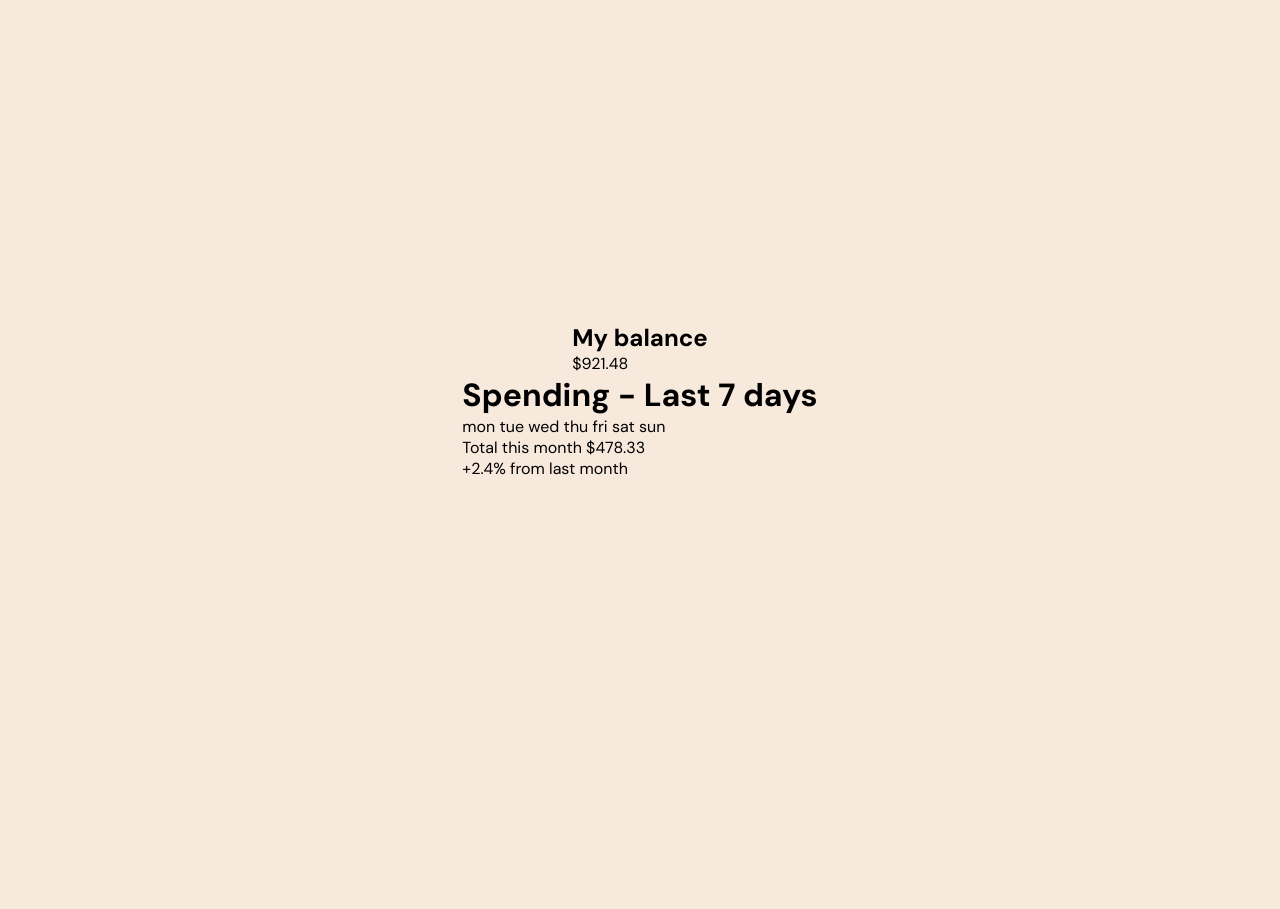
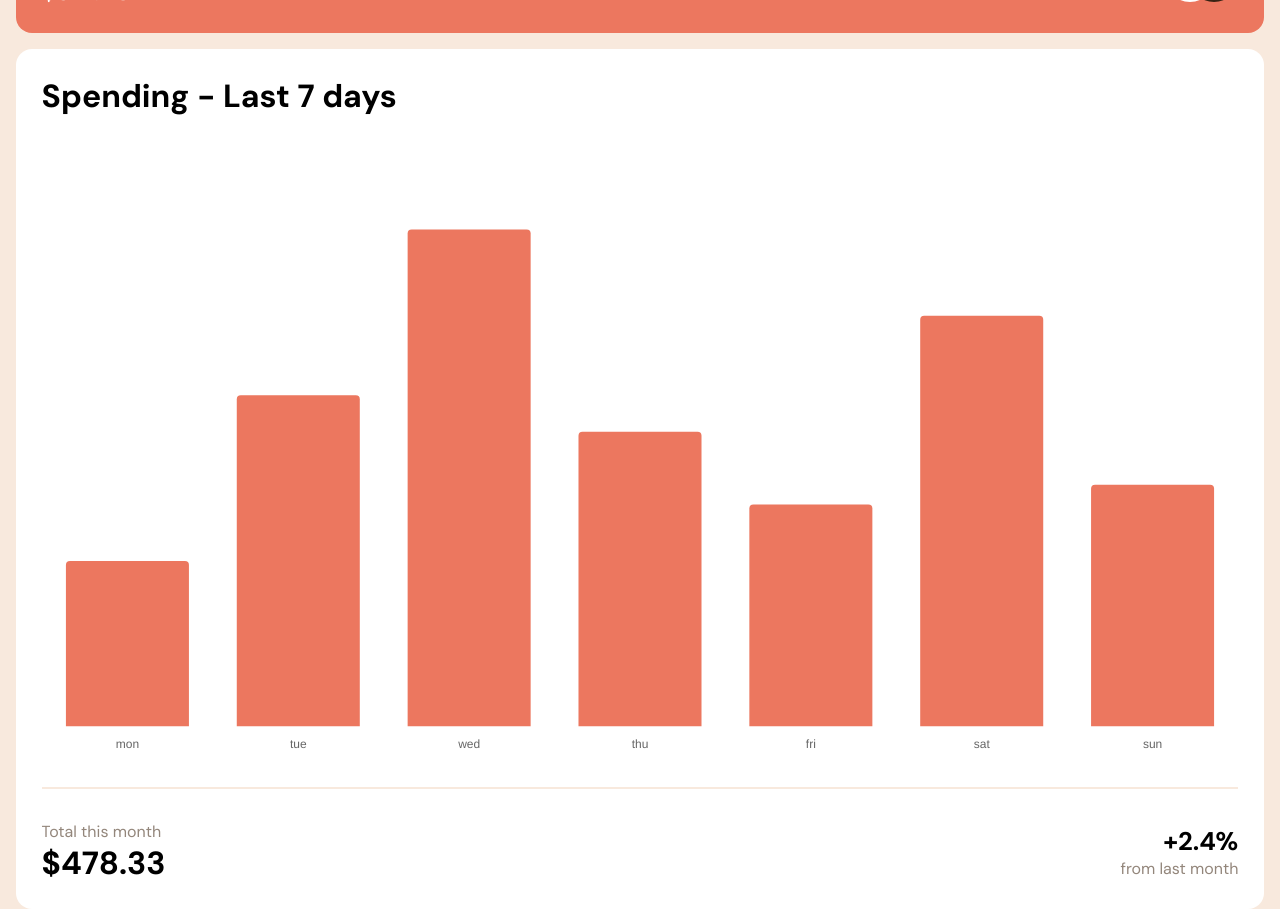
Before and after one commit to ABaker14791/Expenses-Chart-FE-Mentor, a plain HTML site: page index.html in a window 1280 px wide. Before the commit the page ends 800 px from the top, so only its background shows below. Drawn offline with nearby package versions, Linux system fonts and the light colour scheme.

Commit message:
added forms.js

```diff
--- a/index.html
+++ b/index.html
@@ -19,29 +19,35 @@
   <body>
     <main class="container">
       <div class="balance-card">
-        <h2 class="balance-card__heading">My balance</h2>
-        <div class="balance-card__balance">$921.48</div>
+        <div class="col-left">
+          <h3 class="balance-card__heading">My balance</h3>
+          <h2 class="balance-card__balance">$921.48</h2>
+        </div>
         <div class="icon"></div>
       </div>
 
       <div class="spending-card">
         <h1 class="spending-card__heading">Spending - Last 7 days</h1>
-        <div class="chart">
-          mon tue wed thu fri sat sun
+        <div>
+          <canvas id="myChart"></canvas>
+        </div>
+        <div class="divider"></div>
+        <div class="spending-card__footer">
+          <div class="col-left">
+            <div class="totals">
+              Total this month<br />
+              <span class="total">$478.33</span>
+            </div>
+          </div>
+          <div class="diff-value"><span class="percent">+2.4%</span><br />from last month</div>
         </div>
 
-        <div class="totals">
-          Total this month
-          $478.33
-        </div>
-
-        <div class="diff-value">+2.4% from last month</div>
 
       </div>
 
     </main>
 
-
-<script src="script.js"></script>
+    <script src="https://cdn.jsdelivr.net/npm/chart.js"></script>
+    <script src="script.js"></script>
   </body>
 </html>
--- a/script.js
+++ b/script.js
@@ -0,0 +1,45 @@
+const labels = ["mon", "tue", "wed", "thu", "fri", "sat", "sun"];
+
+const data = {
+  labels: labels,
+  datasets: [
+    {
+      label: "",
+      backgroundColor: "hsl(10, 79%, 65%)",
+      borderColor: "rgb(255, 99, 132)",
+      data: [17.45, 34.91, 52.36, 31.07, 23.39, 43.28, 25.48],
+      borderRadius: 4,
+    },
+  ],
+};
+
+const config = {
+  type: "bar",
+  data: data,
+  options: {
+    plugins: {
+      legend: {
+        display: false,
+      },
+    },
+    scales: {
+      y: {
+        display: false,
+        grid: {
+          display: false,
+        },
+      },
+      x: {
+        grid: {
+          drawBorder: false,
+          display: false,
+        },
+      },
+      ticks: {
+        display: false,
+      },
+    },
+  },
+};
+
+const myChart = new Chart(document.getElementById("myChart"), config);
--- a/style.css
+++ b/style.css
@@ -30,4 +30,80 @@ body {
     justify-content: center;
     align-items: center;
     height: 100vh;
+    margin:1rem;
 }
+
+.balance-card {
+    width: 100%;
+    background-color: var(--soft-red);
+    color:#fff;
+    border-radius: 1rem;
+    padding: 1.6rem 1.6rem;
+    display: flex;
+    justify-content:space-between;
+    align-items: center;
+}
+
+.icon {
+    background-image: url("./images/logo.svg");
+    width: 72px;
+    height: 48px;
+}
+
+.balance-card__heading {
+    font-weight: 400;
+    font-size: 18px;
+    margin-bottom: 4px;
+}
+
+.spending-card {
+    width: 100%;
+    background-color:#fff;
+    margin-top: 1rem;
+    border-radius: 1rem;
+    padding: 1.6rem 1.6rem;
+}
+
+.spending-card__heading {
+    margin-bottom: 2.5rem;
+}
+
+.chart {
+    display:flex;
+    width: 100%;
+    justify-content:space-between;
+}
+
+.chart li {
+    list-style: none;
+}
+
+.divider {
+    height:2px;
+    width:100%;
+    background-color: var(--cream);
+    margin: 2rem 0;
+}
+
+.spending-card__footer {
+    display: flex;
+    justify-content: space-between;
+    align-items: center;
+    color: var(--medium-brown);
+}
+
+.total {
+    font-weight: 700;
+    font-size:2rem;
+    color:#000;
+}
+
+.percent {
+    font-weight: 700;
+    font-size: 1.6rem;
+    color:#000;
+}
+
+.diff-value {
+    text-align: right;
+}
```
